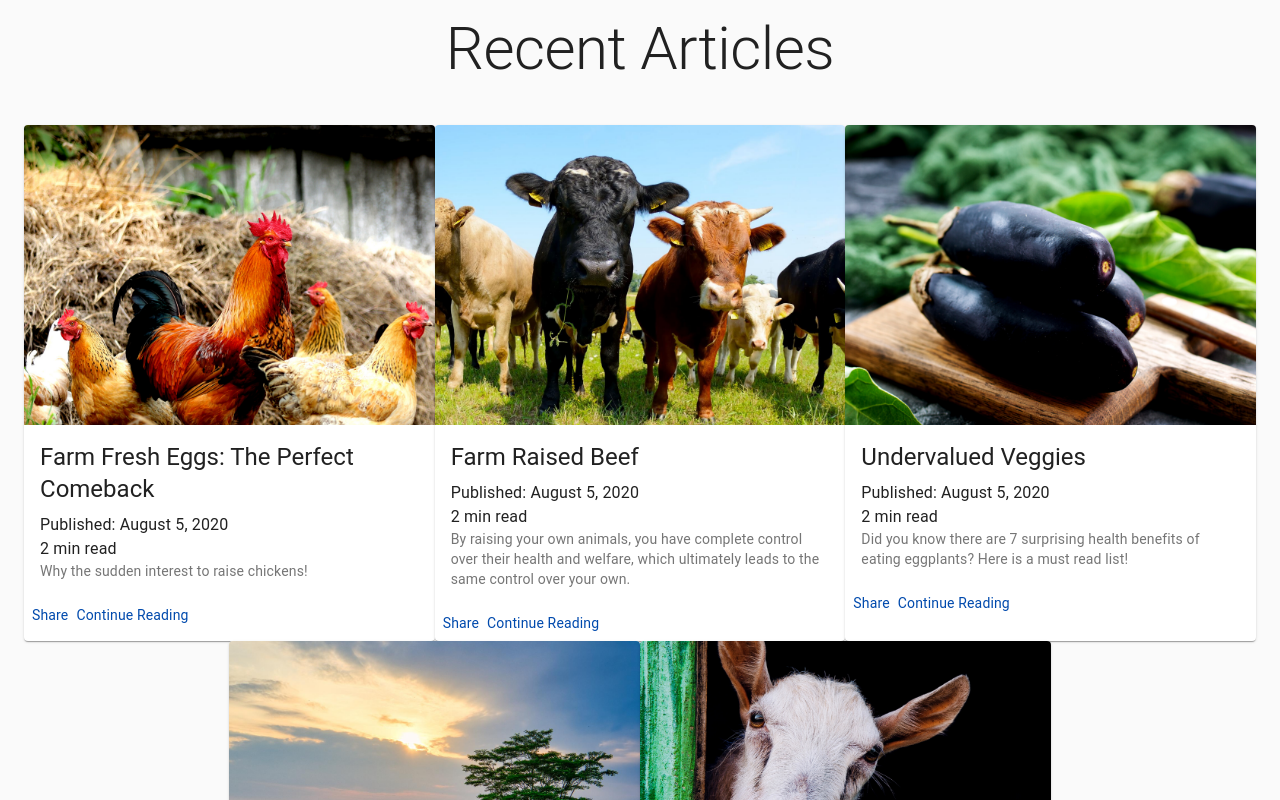
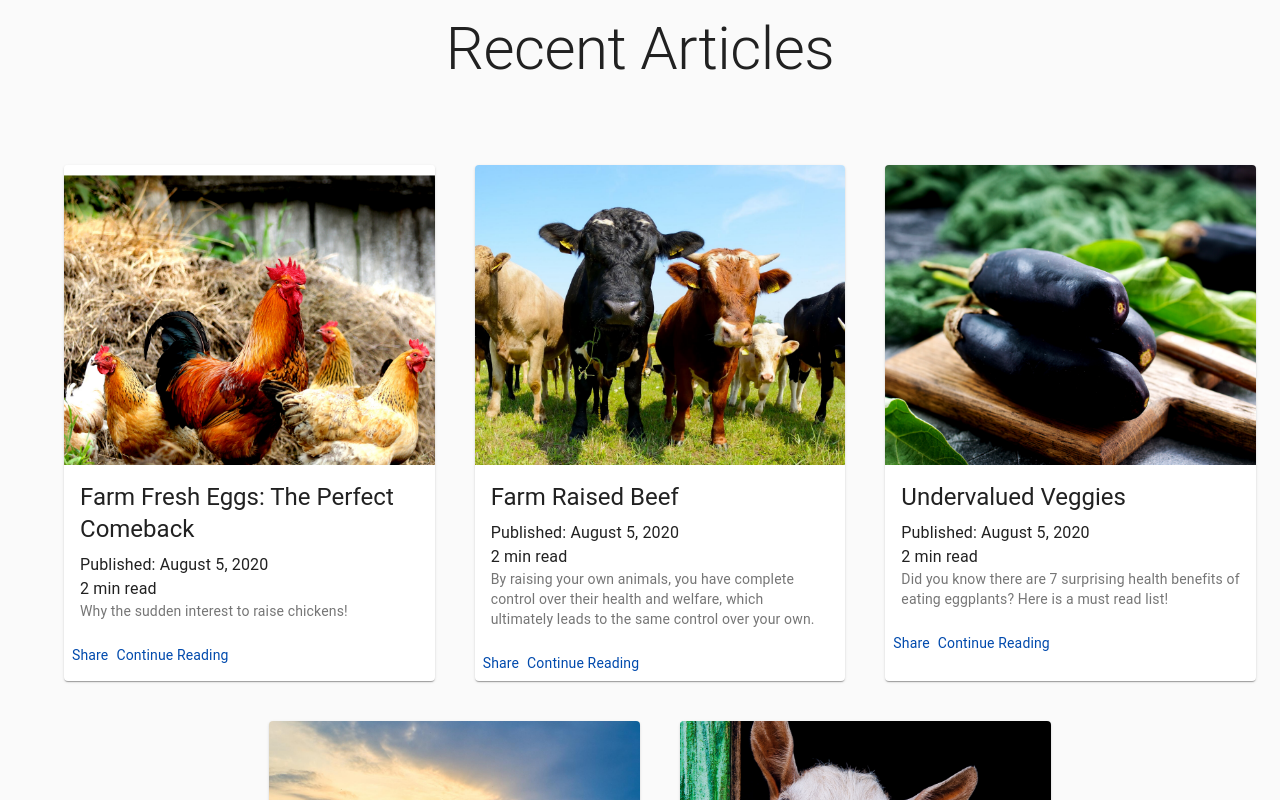
Before and after one commit to Delabove/Blog-Landing-Layout, a React (Create React App) app: page / in a window 1280 px wide. Shown: the part 660-1460 px from the top of the page. Built offline with nearby package versions, Linux system fonts and the light colour scheme.

Commit message:
margins for large screen

```diff
--- a/src/components/MainContentGrid.js
+++ b/src/components/MainContentGrid.js
@@ -30,9 +30,16 @@ const useStyles = makeStyles((theme) => ({
 
       maxWidth: 485,
       height: "100%",
+      marginLeft: theme.spacing(5),
 
 
   },
+  grid: {
+
+    marginTop: theme.spacing(5)
+
+
+},
 
   mainTitle: {
     textAlign: 'center',
@@ -51,8 +58,8 @@ export default function AdvancedGridList() {
     <div className={classes.root}>
 
   {postData.map((post) => (
-  <Grid xs={12} sm={6} md={4}
-    marginTop="40">
+  <Grid xs={12} sm={6} md={4} className={classes.grid}
+    marginTop="50">
   <Card  key={post.img} className={classes.card} cols={post.cols || 1}>
       <CardMedia className={classes.cardMedia}
         component="img"
```
